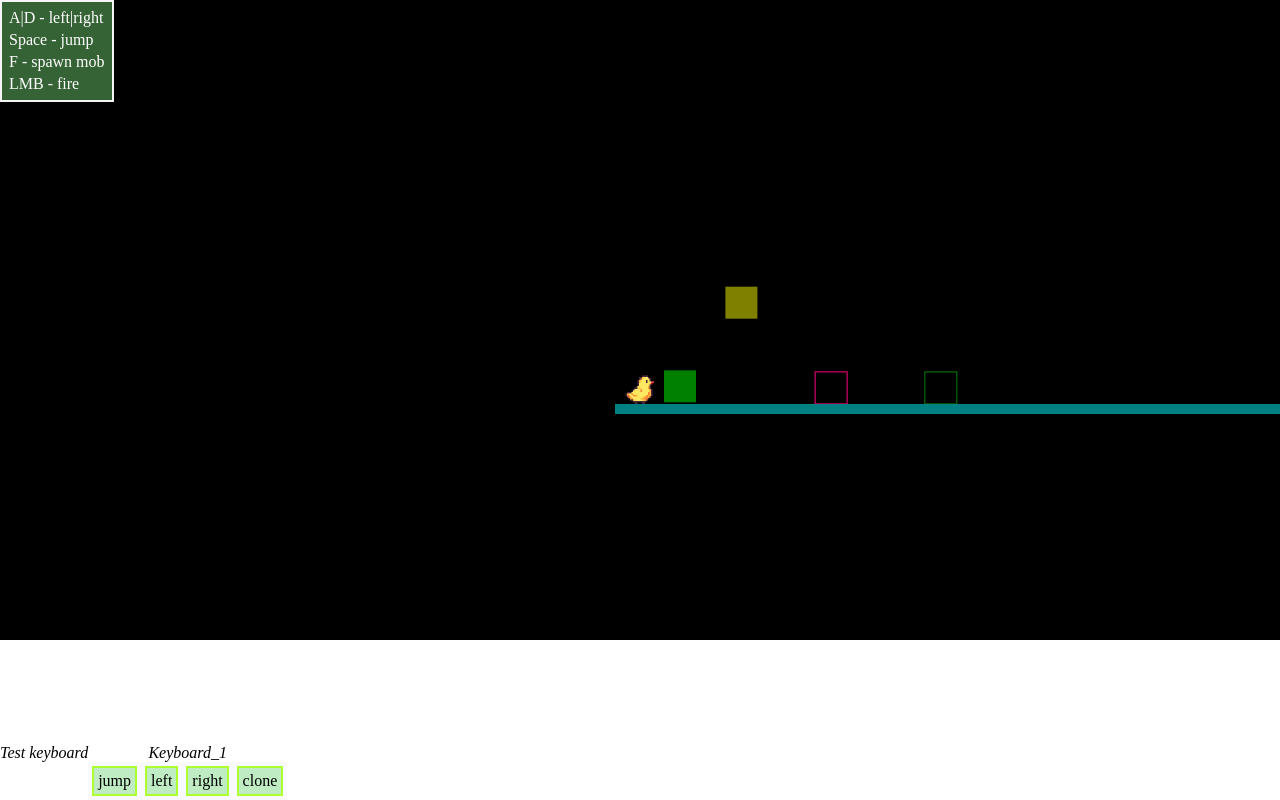
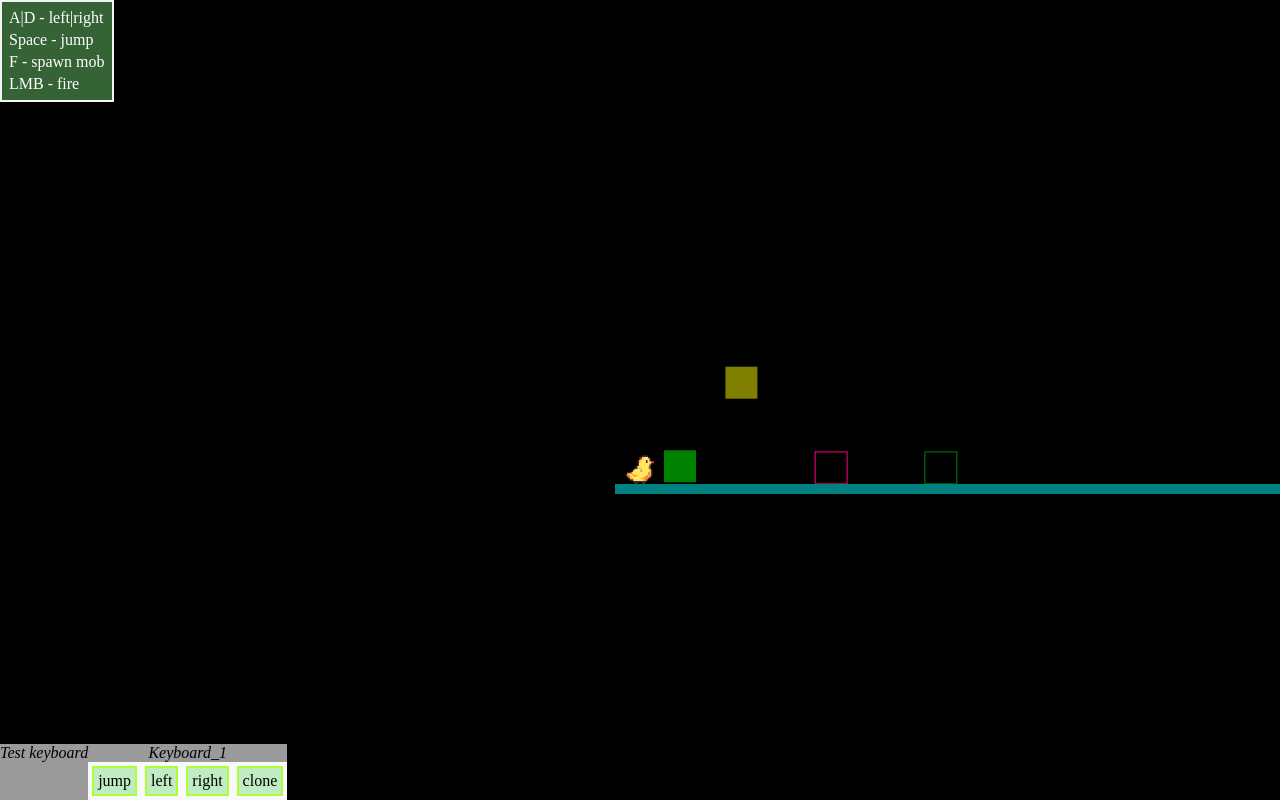
Before and after one commit to RobolabGs2/test-io, a website: page index.html in a window 1280 px wide. Drawn offline with Linux system fonts and the light colour scheme.

Commit message:
Fix canvas size

```diff
--- a/index.html
+++ b/index.html
@@ -35,15 +35,13 @@
                 </span>
             </section>
         </header>
-        <section>
-            <section id="camera">
-                <canvas id="main"></canvas>
-            </section>
-            <section id="keyboard">
-                <div class="keyboard">
-                    <header>Test keyboard</header>
-                </div>
-            </section>
+        <section id="keyboard">
+            <div class="keyboard">
+                <header>Test keyboard</header>
+            </div>
+        </section>
+        <section id="camera">
+            <canvas id="main"></canvas>
         </section>
     </body>
     <script src="./static/js/main.js"></script>
--- a/src/graphics/camera.ts
+++ b/src/graphics/camera.ts
@@ -3,7 +3,7 @@ class Camera {
     private size: Sizeable;
     public readonly context: CanvasRenderingContext2D
     constructor(public mainCanvas: HTMLCanvasElement, size?: Sizeable) {
-        this.size = size ? size : {width: mainCanvas.clientWidth, height: mainCanvas.clientHeight};
+        this.size = size ? size : {width: document.body.clientWidth, height: document.body.clientHeight};
         console.log(`Camera width: ${this.size.width}, height: ${this.size.height}`);
         this.mainCanvas.width = this.size.width;
         this.mainCanvas.height = this.size.height;
--- a/static/js/graphics.js
+++ b/static/js/graphics.js
@@ -102,7 +102,7 @@ class Camera {
     constructor(mainCanvas, size) {
         this.mainCanvas = mainCanvas;
         this._scale = 1;
-        this.size = size ? size : { width: mainCanvas.clientWidth, height: mainCanvas.clientHeight };
+        this.size = size ? size : { width: document.body.clientWidth, height: document.body.clientHeight };
         console.log(`Camera width: ${this.size.width}, height: ${this.size.height}`);
         this.mainCanvas.width = this.size.width;
         this.mainCanvas.height = this.size.height;
```
